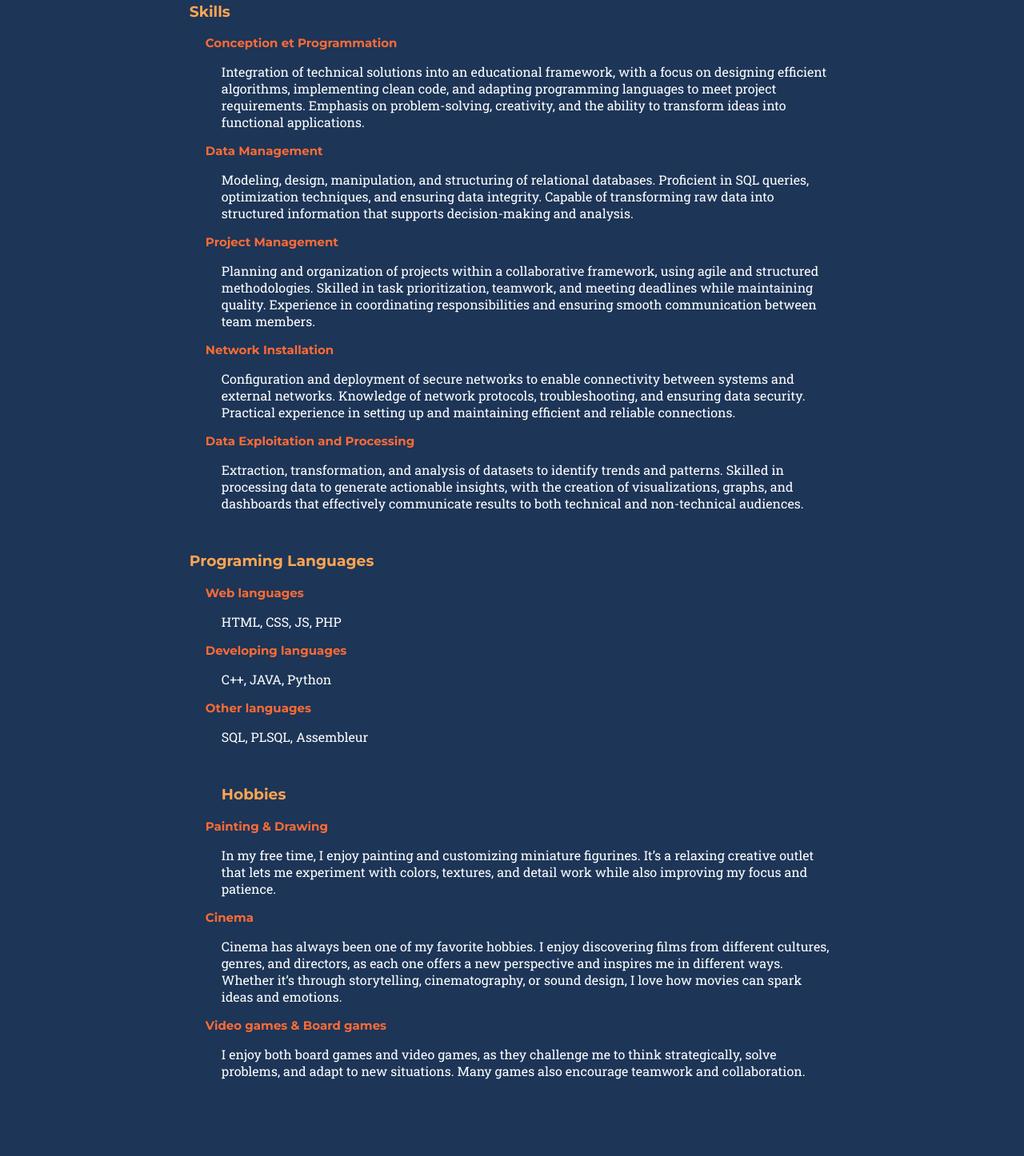
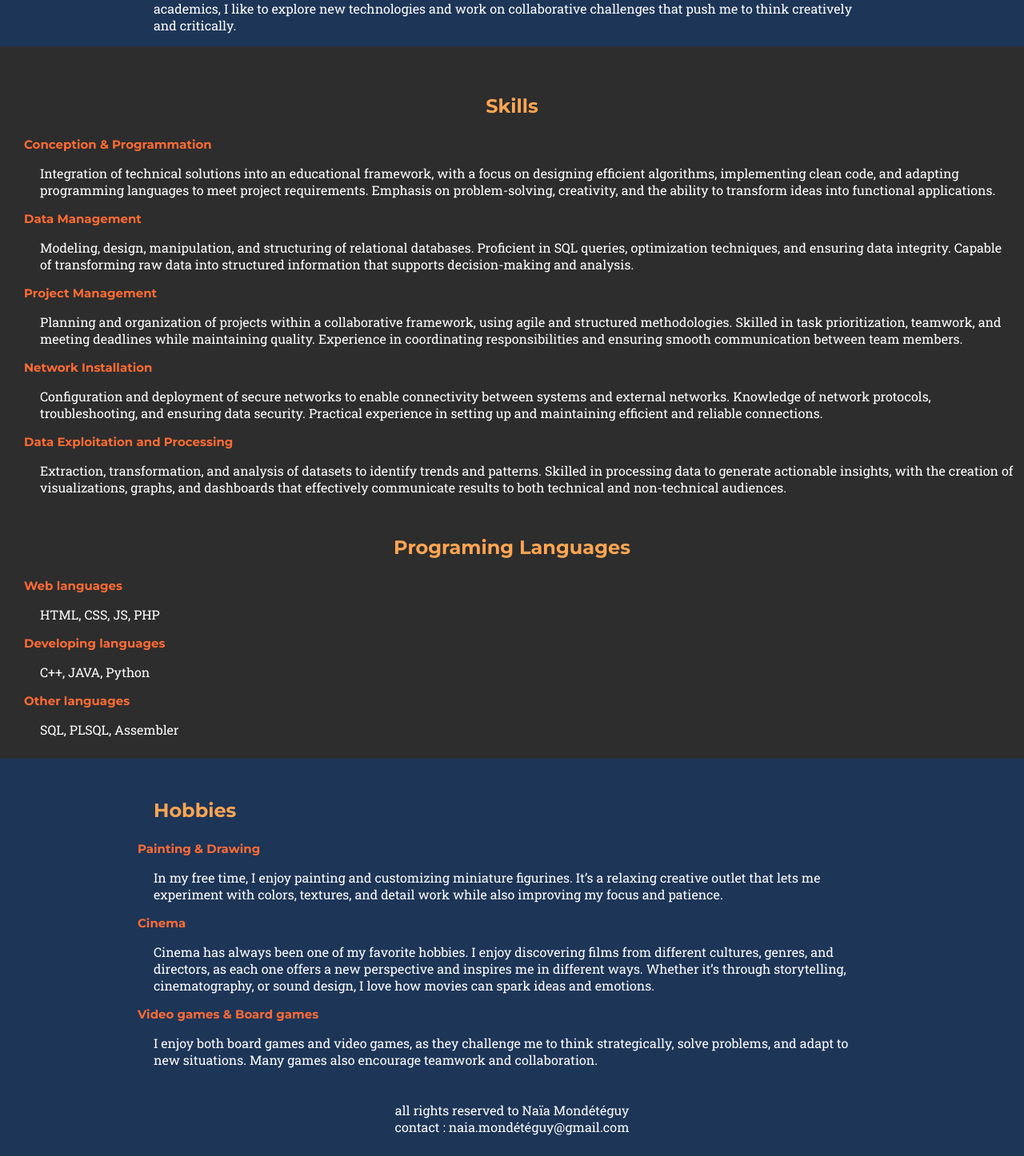
Before and after one commit to naiaMonde/Portfolio, a plain HTML site: page index.html in a window 1280 px wide. Shown: the part 714-2160 px from the top of the page at 80% size. Before the commit the page ends 2128 px from the top, so only its background shows below. Drawn offline with Linux system fonts and the light colour scheme.

Commit message:
ajout footer

```diff
--- a/index.html
+++ b/index.html
@@ -81,11 +81,12 @@
                 projects. Beyond academics, I like to explore new technologies and work on collaborative challenges that
                 push me to think creatively and critically.
             </p>
-
+        </div>
+        <div class="div_conteneur_texte_cat_prog_index">
             <h3>Skills</h3>
             <ul class="ul_style_list_index">
                 <li>
-                    <h5 class="h5_titre_skill_index">Conception et Programmation</h5>
+                    <h5 class="h5_titre_skill_index">Conception & Programmation</h5>
                     <p class="p_para_skill_index">
                         Integration of technical solutions into an educational framework, with a focus on designing
                         efficient algorithms,
@@ -99,7 +100,8 @@
                     <p class="p_para_skill_index">
                         Modeling, design, manipulation, and structuring of relational databases.
                         Proficient in SQL queries, optimization techniques, and ensuring data integrity.
-                        Capable of transforming raw data into structured information that supports decision-making and
+                        Capable of transforming raw data into structured information that supports decision-making
+                        and
                         analysis.
                     </p>
                 </li>
@@ -126,7 +128,8 @@
                     <h5 class="h5_titre_skill_index">Data Exploitation and Processing</h5>
                     <p class="p_para_skill_index">
                         Extraction, transformation, and analysis of datasets to identify trends and patterns.
-                        Skilled in processing data to generate actionable insights, with the creation of visualizations,
+                        Skilled in processing data to generate actionable insights, with the creation of
+                        visualizations,
                         graphs, and dashboards
                         that effectively communicate results to both technical and non-technical audiences.
                     </p>
@@ -142,8 +145,9 @@
                 <p>C++, JAVA, Python</p>
 
                 <h5 class="h5_titre_skill_index">Other languages</h5>
-                <p>SQL, PLSQL, Assembleur</p>
-
+                <p>SQL, PLSQL, Assembler</p>
+        </div>
+        <div class="div_about_me_index">
             <h3>Hobbies</h3>
             <h5 class="h5_titre_skill_index">Painting & Drawing</h5>
             <p>In my free time, I enjoy painting and customizing miniature figurines. It’s a relaxing creative
@@ -163,12 +167,15 @@
                 and adapt to new situations. Many games also encourage teamwork and collaboration.</p>
             </ul>
         </div>
-
-
-
+        </div>
 
     </main>
-
+    <footer>
+        <p>
+            all rights reserved to Naïa Mondétéguy<br>
+            contact : naia.mondétéguy@gmail.com
+        </p>
+    </footer>
 </body>
 
 </html>
--- a/style.css
+++ b/style.css
@@ -23,7 +23,7 @@ body {
 }
 
 main {
-  margin: 5% 5%;
+
 }
 
 .rond {
@@ -128,6 +128,7 @@ header div {
 }
 
 #main_div_conteneur_titre_graphique_index {
+  margin: 5% 5%;
   display: grid;
   grid-template-columns: 50% 50%;
   align-items: center;
@@ -153,6 +154,15 @@ span.text_main_div_titre_index {
   font-size: 250%;
 }
 
+.div_conteneur_texte_cat_prog_index{
+  background-color: var(--dark);
+  padding: 10px ;
+}
+
+.div_conteneur_texte_cat_prog_index > h3 {
+  text-align: center;
+  font-size: x-large;
+}
 h3.text_main_div_titre_index {
   font-size: 400%;
   max-width: 100%;      /* ne dépasse pas la div */
@@ -196,8 +206,12 @@ h5.text_main_div_titre_index {
     height: 100%;
         margin: auto;
 }
+.div_about_me_index > h3 {
+  font-size: x-large;
+}
 
 .div_liens_personels_index {
+  margin : 5% 5%;
   display: flex;
 }
 
@@ -259,7 +273,10 @@ h5.text_main_div_titre_index {
 }
 
 
-
+footer{
+  text-align: center;
+  padding: 10px;
+}
 
 
 /* Tout écran de moins de 768px */
```
Lines whose indentation alone changed are shown as unchanged.
